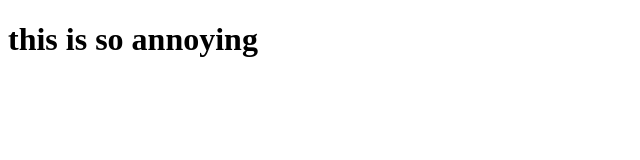
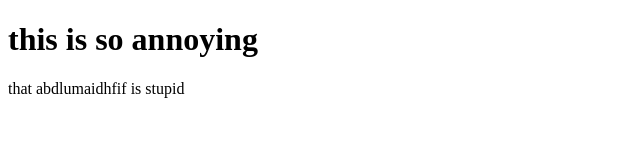
Before and after one commit to fahadalzah/github-tutorial, a plain HTML site: page index.html in a window 1280 px wide. Shown: the whole page, without its empty margins (0-640 px from the left). Drawn offline with Linux system fonts and the light colour scheme.

Commit message:
edo8yhiu

```diff
--- a/index.html
+++ b/index.html
@@ -8,5 +8,6 @@
 </head>
 <body>
     <h1>this is so annoying</h1>
+    <p>that abdlumaidhfif is stupid</p>
 </body>
 </html>
--- a/style.css
+++ b/style.css
@@ -1,4 +1,5 @@
 h1{
     color: blueviolet;
     text-align: left;
+
 }
```
